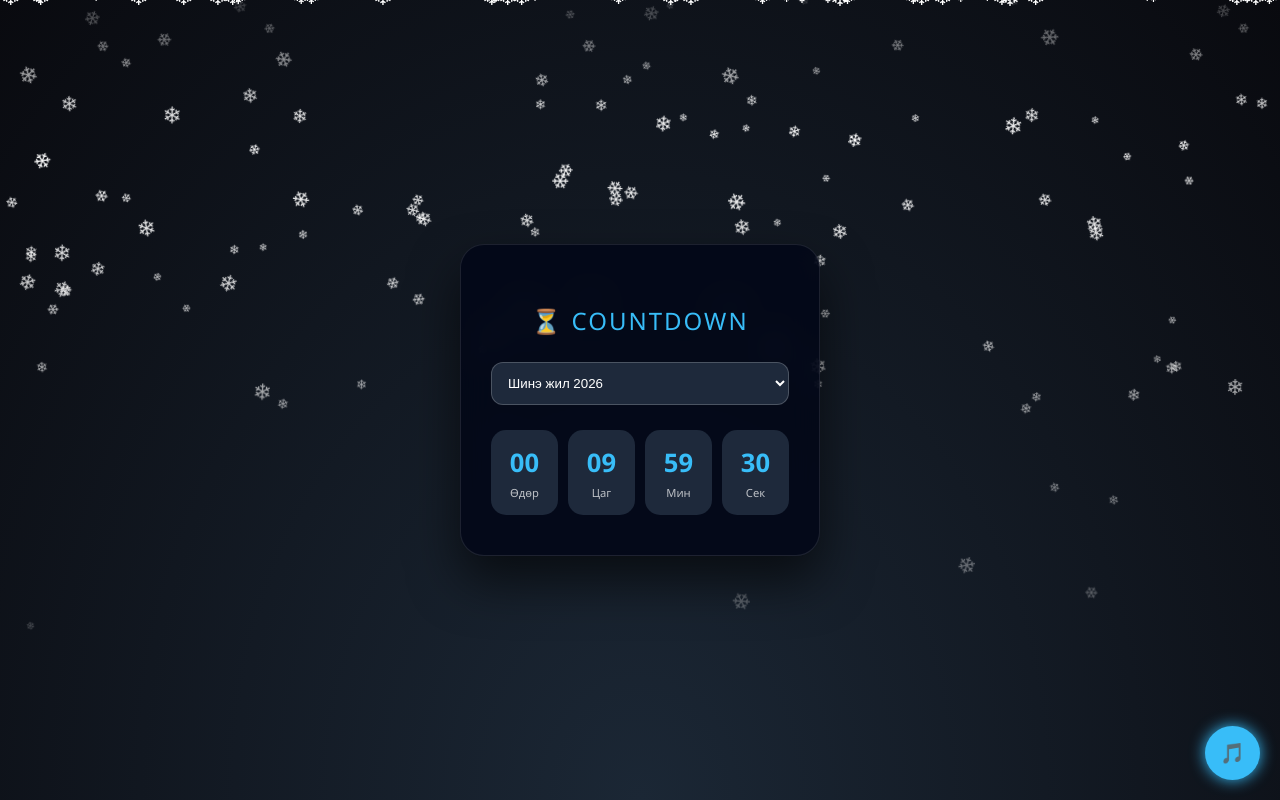
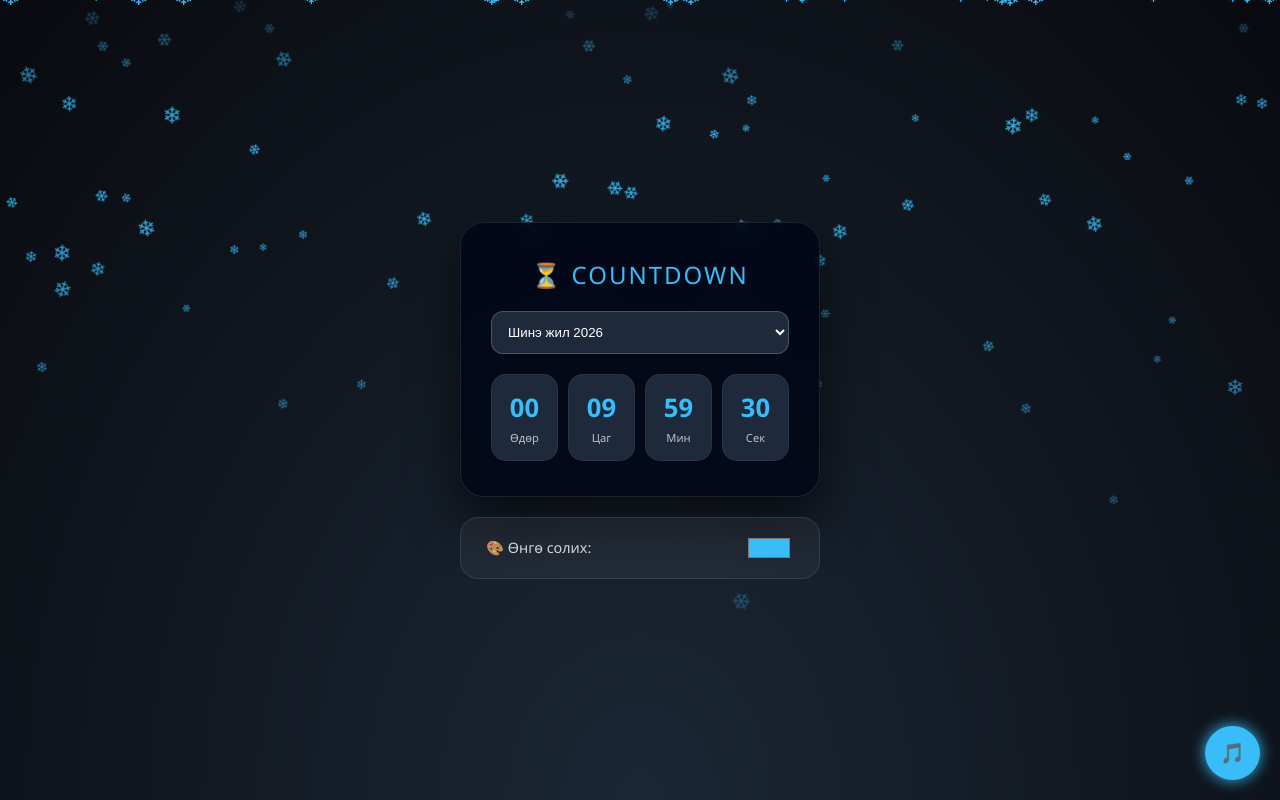
Before and after one commit to amkaamarsaikhan/Java-Script-experiments, a plain HTML site: page json.experiments/new year/newYear.html in a window 1280 px wide. Drawn offline with Linux system fonts and the light colour scheme.

Commit message:
Update newYear.html with color picker

```diff
--- a/json.experiments/new year/newYear.html
+++ b/json.experiments/new year/newYear.html
@@ -3,13 +3,13 @@
 <head>
 <meta charset="UTF-8">
 <meta name="viewport" content="width=device-width, initial-scale=1.0">
-<title>🎆 New Year Celebration 2026</title>
+<title>🎆 New Year 2026 - Custom Colors</title>
 
 <style>
 :root{
     --card-bg: rgba(2,6,23,.85);
-    --box-bg:#1e293b;
-    --accent:#38bdf8;
+    --box-bg: #1e293b;
+    --accent: #38bdf8; /* Энэ өнгийг Picker-ээр удирдана */
 }
 
 *{box-sizing:border-box}
@@ -18,15 +18,16 @@ body{
     margin:0;
     height:100vh;
     overflow:hidden;
-    font-family:Segoe UI,system-ui,sans-serif;
-    background:radial-gradient(ellipse at bottom,#1b2735 0%,#090a0f 100%);
+    font-family: 'Segoe UI', system-ui, sans-serif;
+    background: radial-gradient(ellipse at bottom,#1b2735 0%,#090a0f 100%);
     display:flex;
+    flex-direction: column; /* Картуудыг дээр дээрээс нь байрлуулна */
     justify-content:center;
     align-items:center;
     color:white;
+    gap: 20px;
 }
 
-/* 🎆 Fireworks canvas */
 #fireworksCanvas{
     position:fixed;
     inset:0;
@@ -34,11 +35,10 @@ body{
     pointer-events:none;
 }
 
-/* ❄️ Snowflake */
 .snow{
     position:fixed;
     top:-20px;
-    color:white;
+    color: var(--accent); /* Цасны өнгө дагаж өөрчлөгдөнө */
     user-select:none;
     pointer-events:none;
     z-index:10;
@@ -51,11 +51,11 @@ body{
     100%{transform:translateY(100vh) rotate(360deg);opacity:0}
 }
 
-/* ⏳ Card */
-.card{
+/* ⏳ Main Card */
+.card {
     z-index:20;
     width:360px;
-    padding:40px 30px;
+    padding:35px 30px;
     background:var(--card-bg);
     backdrop-filter:blur(15px);
     border-radius:24px;
@@ -64,51 +64,72 @@ body{
     box-shadow:0 25px 50px rgba(0,0,0,.6);
 }
 
-h2{
-    margin-bottom:25px;
-    letter-spacing:2px;
-    font-weight:300;
-    color:var(--accent);
+/* 🎨 Settings Card (Color Picker) */
+.settings-card {
+    z-index:20;
+    width:360px;
+    padding:15px 25px;
+    background: rgba(255, 255, 255, 0.05);
+    backdrop-filter:blur(10px);
+    border-radius:18px;
+    display: flex;
+    align-items: center;
+    justify-content: space-between;
+    border: 1px solid rgba(255,255,255,0.1);
 }
 
-select{
+h2 {
+    margin: 0 0 20px 0;
+    letter-spacing: 2px;
+    font-weight: 400;
+    color: var(--accent);
+}
+
+select {
     width:100%;
     padding:12px;
     border-radius:12px;
-    margin-bottom:25px;
+    margin-bottom:20px;
     background:var(--box-bg);
     color:white;
     border:1px solid rgba(255,255,255,.2);
     outline:none;
+    cursor: pointer;
 }
 
-.time{
-    display:flex;
-    gap:10px;
-}
+.time { display:flex; gap:10px; }
 
-.box{
+.box {
     flex:1;
     background:var(--box-bg);
     padding:15px 5px;
     border-radius:15px;
+    border: 1px solid rgba(255,255,255,0.05);
 }
 
-.number{
+.number {
     font-size:1.6rem;
     font-weight:800;
     color:var(--accent);
 }
 
-.label{
+.label {
     font-size:.7rem;
     opacity:.7;
     display:block;
     margin-top:5px;
 }
 
-/* 🎵 Music button */
-#music-btn{
+#colorPicker {
+    width: 50px;
+    height: 30px;
+    border: none;
+    border-radius: 5px;
+    cursor: pointer;
+    background: none;
+}
+
+#music-btn {
     position:fixed;
     bottom:20px;
     right:20px;
@@ -120,6 +141,7 @@ select{
     background:var(--accent);
     box-shadow:0 0 15px var(--accent);
     z-index:30;
+    transition: 0.3s;
 }
 </style>
 </head>
@@ -128,12 +150,10 @@ select{
 
 <canvas id="fireworksCanvas"></canvas>
 
-<!-- 🎵 Background music -->
 <audio id="bgMusic" loop>
     <source src="https://www.soundhelix.com/examples/mp3/SoundHelix-Song-1.mp3" type="audio/mpeg">
 </audio>
 
-<!-- 🎇 Firework sound -->
 <audio id="fireworkSound">
     <source src="https://assets.mixkit.co/sfx/preview/mixkit-firework-explosion-1689.mp3" type="audio/mpeg">
 </audio>
@@ -152,8 +172,13 @@ select{
     </div>
 </div>
 
+<div class="settings-card">
+    <span style="font-size: 0.9rem; opacity: 0.8;">🎨 Өнгө солих:</span>
+    <input type="color" id="colorPicker" value="#38bdf8">
+</div>
+
 <script>
-/* ---------- DATA ---------- */
+/* ---------- DATA & CONFIG ---------- */
 const events=[
  {name:"Шинэ жил 2026",date:"2026-01-01T00:00:00"},
  {name:"Тест (10 сек)",date:new Date(Date.now()+10000).toISOString()}
@@ -161,12 +186,19 @@ const events=[
 
 let targetDate=null;
 let celebrated=false;
+let themeColor = "#38bdf8";
 
-/* ---------- ELEMENTS ---------- */
 const select=document.getElementById("eventSelect");
 const music=document.getElementById("bgMusic");
 const fireSound=document.getElementById("fireworkSound");
 const btn=document.getElementById("music-btn");
+const picker = document.getElementById("colorPicker");
+
+/* ---------- COLOR PICKER ---------- */
+picker.oninput = (e) => {
+    themeColor = e.target.value;
+    document.documentElement.style.setProperty('--accent', themeColor);
+};
 
 /* ---------- MUSIC ---------- */
 btn.onclick=()=>{
@@ -174,14 +206,13 @@ btn.onclick=()=>{
     else{music.pause();btn.textContent="🎵"}
 };
 
-/* ---------- EVENTS ---------- */
+/* ---------- INITIALIZE EVENTS ---------- */
 events.forEach((e,i)=>{
     const o=document.createElement("option");
     o.value=i;o.textContent=e.name;
     select.appendChild(o);
 });
 setTarget(0);
-
 select.onchange=e=>setTarget(e.target.value);
 
 function setTarget(i){
@@ -212,15 +243,15 @@ setInterval(()=>{
 },1000);
 
 function update(d,h,m,s){
-    days.textContent=String(d).padStart(2,"0");
-    hours.textContent=String(h).padStart(2,"0");
-    minutes.textContent=String(m).padStart(2,"0");
-    seconds.textContent=String(s).padStart(2,"0");
+    document.getElementById("days").textContent=String(d).padStart(2,"0");
+    document.getElementById("hours").textContent=String(h).padStart(2,"0");
+    document.getElementById("minutes").textContent=String(m).padStart(2,"0");
+    document.getElementById("seconds").textContent=String(s).padStart(2,"0");
 }
 
 /* ---------- SNOW ---------- */
 function createSnow(){
-    for(let i=0;i<250;i++){
+    for(let i=0;i<150;i++){
         const s=document.createElement("div");
         s.className="snow";
         s.textContent="❄";
@@ -272,7 +303,7 @@ function fireworks(){
     function animate(){
         if(!celebrated)return;
         requestAnimationFrame(animate);
-        ctx.fillStyle="rgba(0,0,0,.2)";
+        ctx.fillStyle="rgba(0,0,0,.15)";
         ctx.fillRect(0,0,canvas.width,canvas.height);
 
         if(Math.random()<0.08){
@@ -280,7 +311,8 @@ function fireworks(){
             fireSound.play();
             const x=Math.random()*canvas.width;
             const y=Math.random()*canvas.height/2;
-            const c=`hsl(${Math.random()*360},100%,60%)`;
+            // Салютын өнгийг сонгосон өнгөтэй ойролцоо болгох
+            const c = themeColor;
             for(let i=0;i<40;i++)particles.push(new P(x,y,c));
         }
 
```
